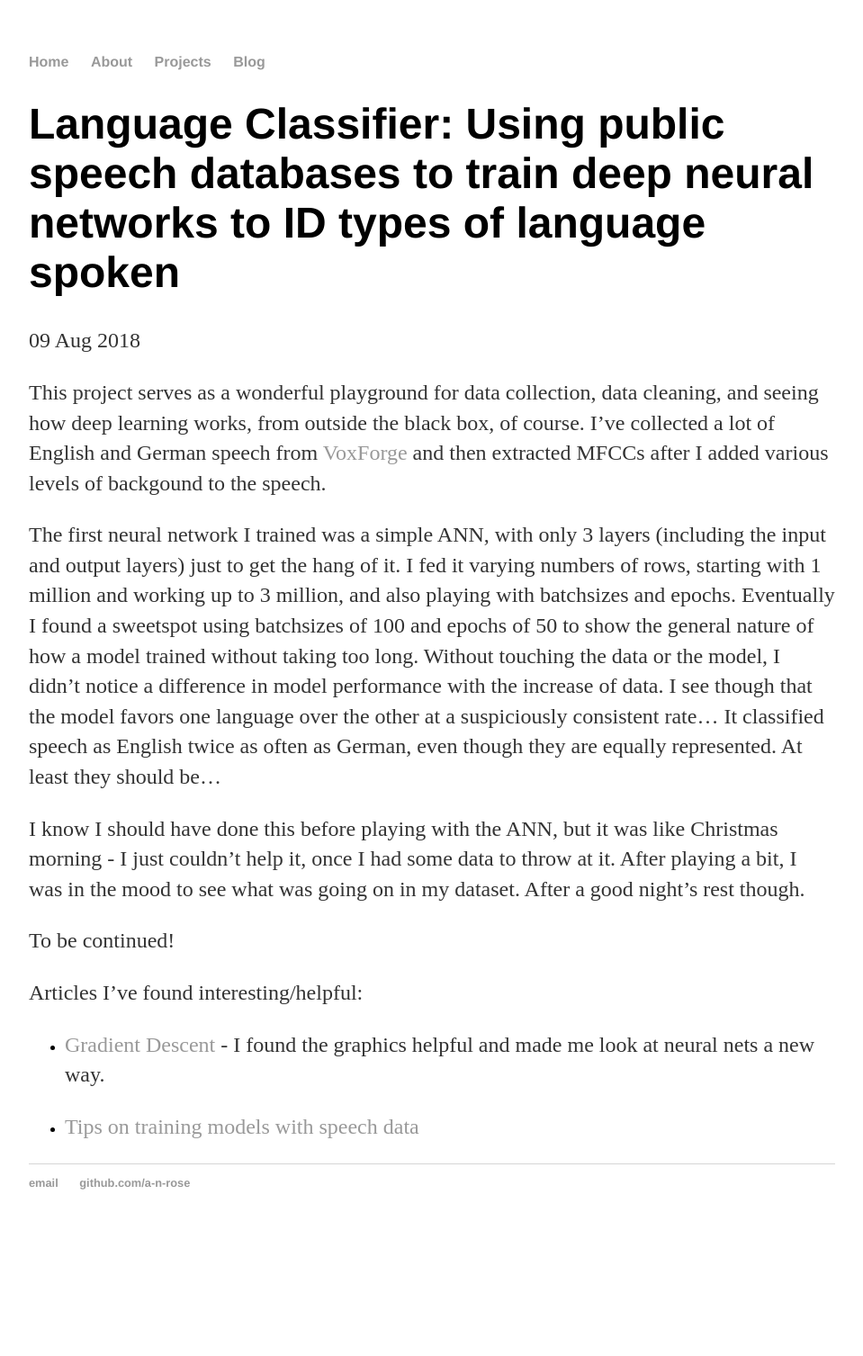
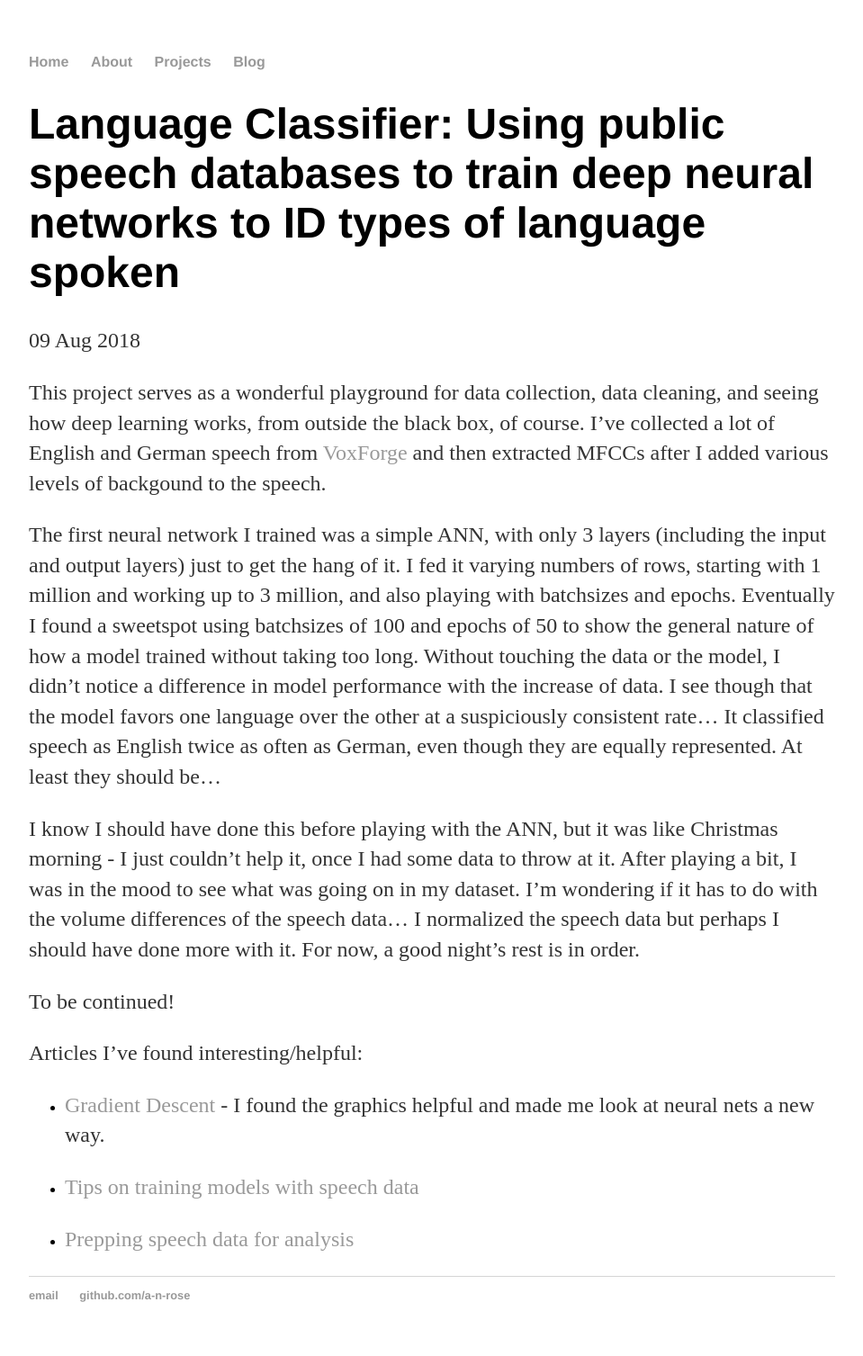
Before and after one commit to a-n-rose/a-n-rose.github.io, a Jekyll site: the page built from _posts/2018-08-09-language-classifier.md, in a window 1280 px wide. Shown: the whole page at 90% size, without its empty margins (160-1119 px from the left). Built offline with Jekyll 4.4.1, drawn with Linux system fonts in a browser that asks for light colours; before the commit the page ends 1382 px from its top, so only the background shows below that.

Commit message:
add notes

```diff
--- a/_posts/2018-08-09-language-classifier.md
+++ b/_posts/2018-08-09-language-classifier.md
@@ -8,7 +8,7 @@ This project serves as a wonderful playground for data collection, data cleaning
 
 The first neural network I trained was a simple ANN, with only 3 layers (including the input and output layers) just to get the hang of it. I fed it varying numbers of rows, starting with 1 million and working up to 3 million, and also playing with batchsizes and epochs. Eventually I found a sweetspot using batchsizes of 100 and epochs of 50 to show the general nature of how a model trained without taking too long. Without touching the data or the model, I didn't notice a difference in model performance with the increase of data. I see though that the model favors one language over the other at a suspiciously consistent rate... It classified speech as English twice as often as German, even though they are equally represented. At least they should be...
 
-I know I should have done this before playing with the ANN, but it was like Christmas morning - I just couldn't help it, once I had some data to throw at it. After playing a bit, I was in the mood to see what was going on in my dataset. After a good night's rest though.
+I know I should have done this before playing with the ANN, but it was like Christmas morning - I just couldn't help it, once I had some data to throw at it. After playing a bit, I was in the mood to see what was going on in my dataset. I'm wondering if it has to do with the volume differences of the speech data... I normalized the speech data but perhaps I should have done more with it. For now, a good night's rest is in order.
 
 To be continued!
 
@@ -16,3 +16,5 @@ Articles I've found interesting/helpful:
 * <a href = "https://iamtrask.github.io/2015/07/27/python-network-part2/">Gradient Descent</a> - I found the graphics helpful and made me look at neural nets a new way.
 
 * <a href="https://www.kaggle.com/c/tensorflow-speech-recognition-challenge/discussion/46945">Tips on training models with speech data</a>
+
+* <a href="https://www.kaggle.com/fizzbuzz/beginner-s-guide-to-audio-data">Prepping speech data for analysis</a>
```
